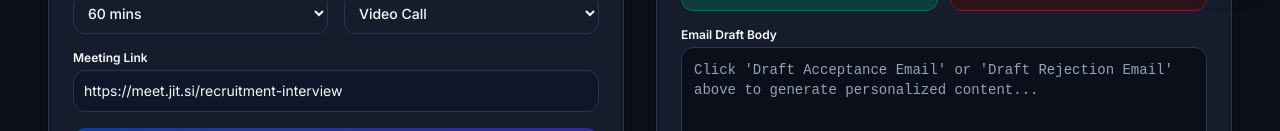
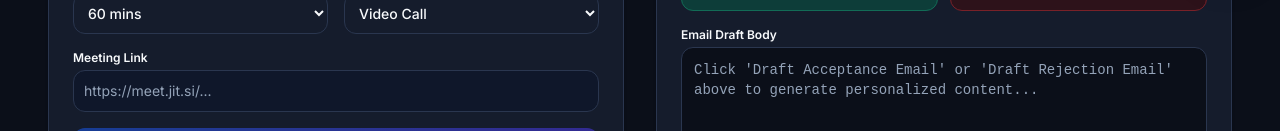
Before and after one commit to Sid-DudeD017/Ai-Recruitment-Screening-Agent, a Next.js app in the folder frontend/: page /interviews in a window 1280 px wide. Shown: the part 821-952 px from the top of the page. Built offline with nearby package versions, Linux system fonts and the light colour scheme; no server answers.

Commit message:
updated met link

```diff
--- a/frontend/app/interviews/page.tsx
+++ b/frontend/app/interviews/page.tsx
@@ -132,7 +132,7 @@ export default function InterviewsAndEmailsPage() {
   const [batchDuration, setBatchDuration] = useState<number>(60)
   const [batchType, setBatchType] = useState<string>('VIDEO')
   const [batchStaggerMinutes, setBatchStaggerMinutes] = useState<number>(30)
-  const [batchMeetingLink, setBatchMeetingLink] = useState<string>('https://meet.jit.si/recruitment-interview')
+  const [batchMeetingLink, setBatchMeetingLink] = useState<string>('')
   const [isBatchScheduling, setIsBatchScheduling] = useState<boolean>(false)
 
   // Single Interview Reschedule Modal / State
@@ -541,7 +541,7 @@ export default function InterviewsAndEmailsPage() {
       const interviewDate = inv?.scheduledAt
         ? new Date(inv.scheduledAt).toLocaleString('en-US', { dateStyle: 'full', timeStyle: 'short' })
         : 'To be scheduled'
-      const meetingLink = inv?.meetingLink || 'https://meet.jit.si/interview-link'
+      const meetingLink = inv?.meetingLink || '[A unique meeting link will be generated automatically upon scheduling]'
 
       const templateMap = {
         acceptance: { body: acceptanceBodyTemplate, subject: acceptanceSubjectTemplate, apiType: 'interview_invite' },
```
